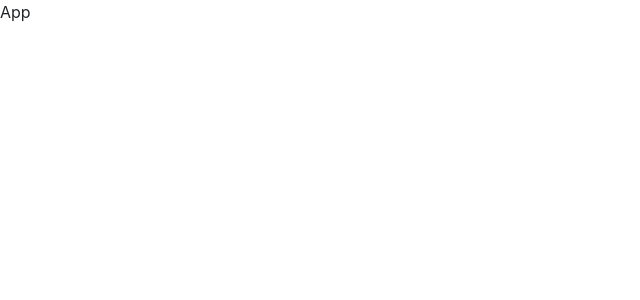
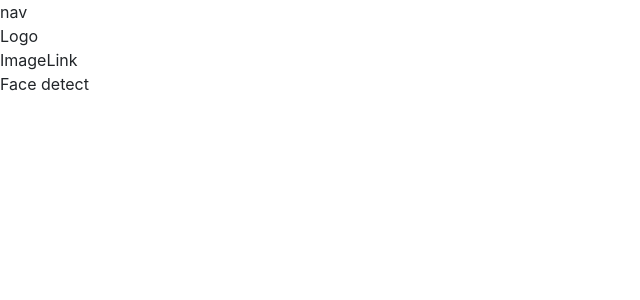
Before and after one commit to ezdall/detect-face, a React (Create React App) app: page / in a window 1280 px wide. Shown: the top 300 px of the page, without its empty margins (0-640 px from the left). Built offline with nearby package versions, Linux system fonts and the light colour scheme.

Commit message:
add logo, navi, image, face-detect. init comps

```diff
--- /dev/null
+++ b/src/components/face-detect.comp.jsx
@@ -0,0 +1,5 @@
+import React from 'react';
+
+export default function FaceDetect() {
+  return <div>Face detect</div>;
+}
--- /dev/null
+++ b/src/components/image-link.comp.jsx
@@ -0,0 +1,5 @@
+import React from 'react';
+
+export default function ImageLink() {
+  return <div className="">ImageLink</div>;
+}
--- /dev/null
+++ b/src/components/logo.comp.jsx
@@ -0,0 +1,5 @@
+import React from 'react';
+
+export default function Logo() {
+  return <div className="">Logo</div>;
+}
--- /dev/null
+++ b/src/components/navigation.comp.jsx
@@ -0,0 +1,5 @@
+import React from 'react';
+
+export default function Navigation() {
+  return <nav>nav</nav>;
+}
--- a/src/containers/App.jsx
+++ b/src/containers/App.jsx
@@ -1,8 +1,10 @@
 import React from 'react';
+
 //
-// import SearchBox from '../components/search-box.comp';
-// import CardList from '../components/card-list.comp';
-// import ErrorBoundry from '../components/error-boundry.comp';
+import Navigation from '../components/navigation.comp';
+import Logo from '../components/logo.comp';
+import ImageLink from '../components/image-link.comp';
+import FaceDetect from '../components/face-detect.comp';
 
 // style
 import './App.css';
@@ -14,7 +16,14 @@ class App extends React.Component {
   render() {
     // console.log(this.props);
 
-    return <div>App</div>;
+    return (
+      <div className="App">
+        <Navigation />
+        <Logo />
+        <ImageLink />
+        <FaceDetect />
+      </div>
+    );
   }
 }
 export default App;
```
Also changed, not shown: src/components/card-list.comp.jsx (deleted, +0 -12 lines), src/components/card.comp.jsx (deleted, +0 -13 lines), src/components/search-box.comp.jsx (deleted, +0 -14 lines).
